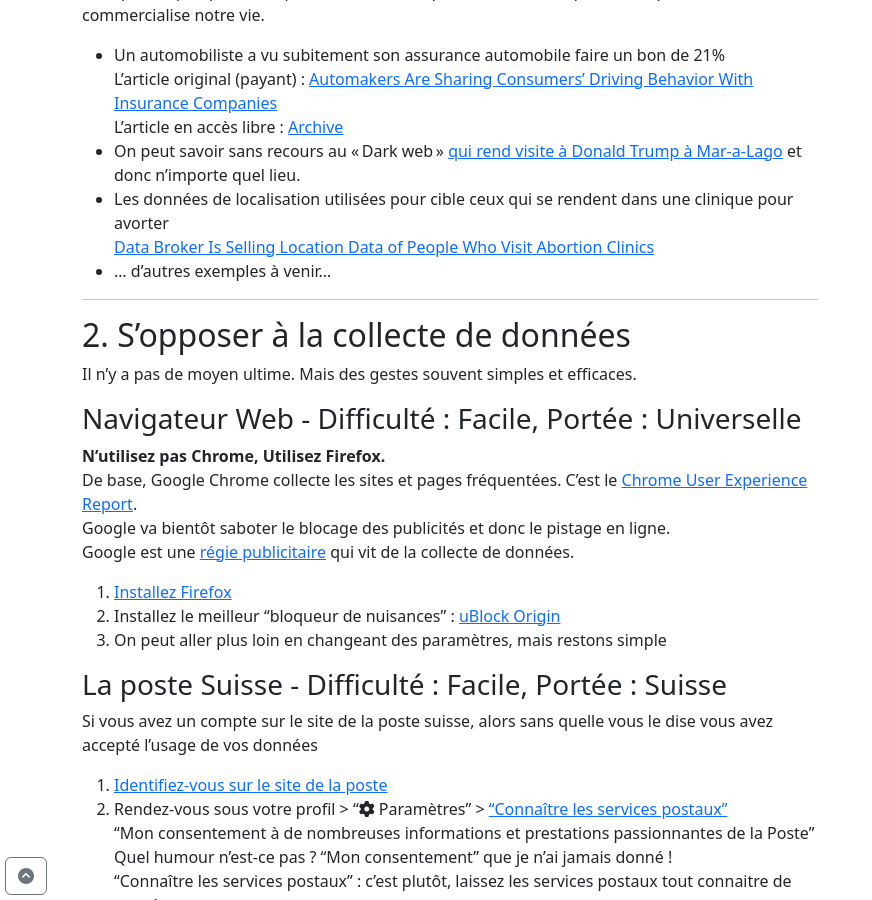
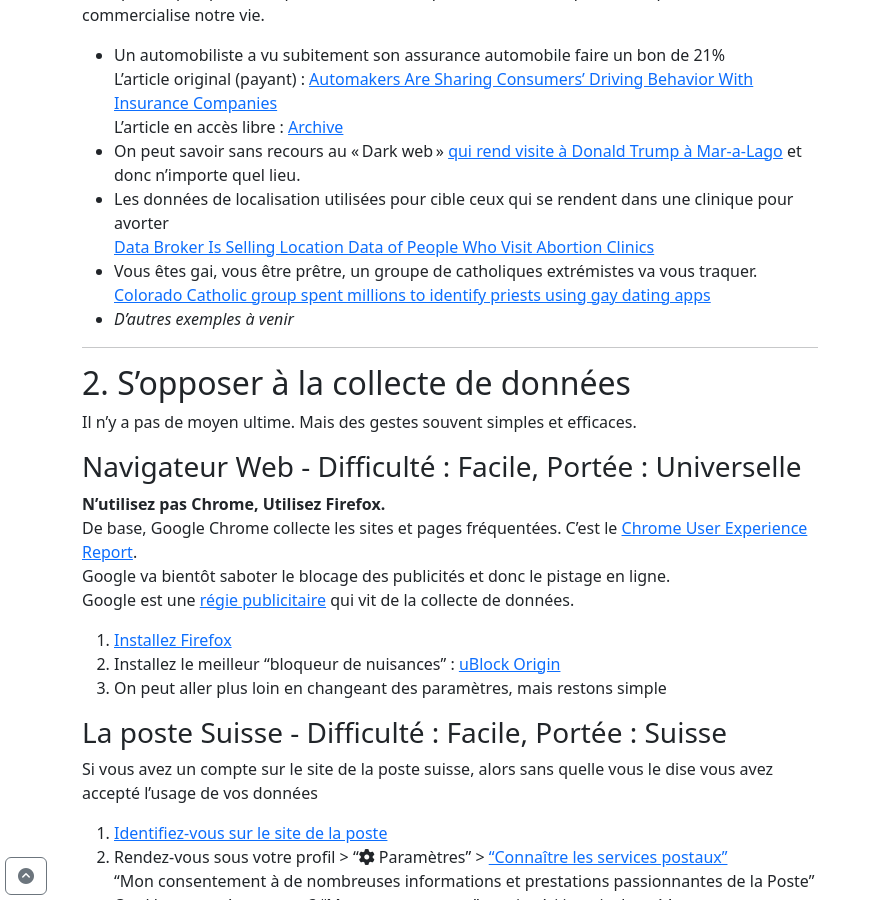
Before and after one commit to christ-off/christ-off.github.io, a Jekyll site: the page built from _posts/2024-03-14-vie-privee-web-suisse.md, in a window 1280 px wide and 900 px high, scrolled down 1598 px. Shown: the whole window, without its empty margins (0-872 px from the left). Built offline with Jekyll 4.4.1, drawn with Linux system fonts in a browser that asks for light colours.

Commit message:
CHANGE - Vie privée

```diff
--- a/_posts/2024-03-14-vie-privee-web-suisse.md
+++ b/_posts/2024-03-14-vie-privee-web-suisse.md
@@ -35,7 +35,9 @@
 * On peut savoir sans recours au « Dark web » [qui rend visite à Donald Trump à Mar-a-Lago](https://www.rollingstone.com/culture/culture-features/data-brokers-trump-tech-spying-privacy-threat-1234897098/) et donc n’importe quel lieu.
 * Les données de localisation utilisées pour cible ceux qui se rendent dans une clinique pour avorter
   [Data Broker Is Selling Location Data of People Who Visit Abortion Clinics](https://web.archive.org/web/20240313050414/https://www.vice.com/en/article/m7vzjb/location-data-abortion-clinics-safegraph-planned-parenthoo)
-* … d’autres exemples à venir…
+* Vous êtes gai, vous être prêtre, un groupe de catholiques extrémistes va vous traquer.
+  [Colorado Catholic group spent millions to identify priests using gay dating apps](https://www.theguardian.com/world/2023/mar/10/colorado-catholic-group-identify-priests-gay-apps)
+* *D'autres exemples à venir*
 
 ---
 
```
